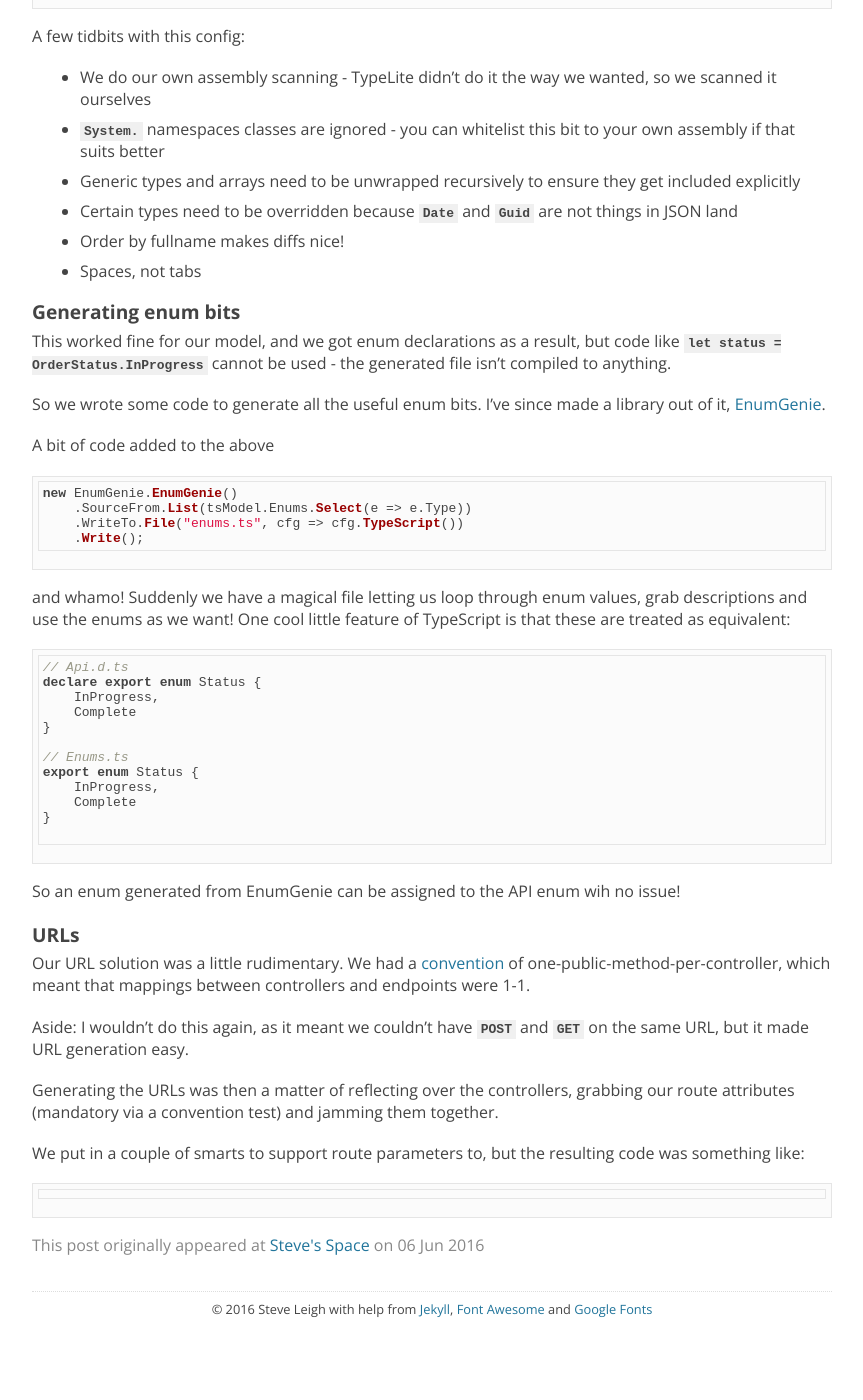
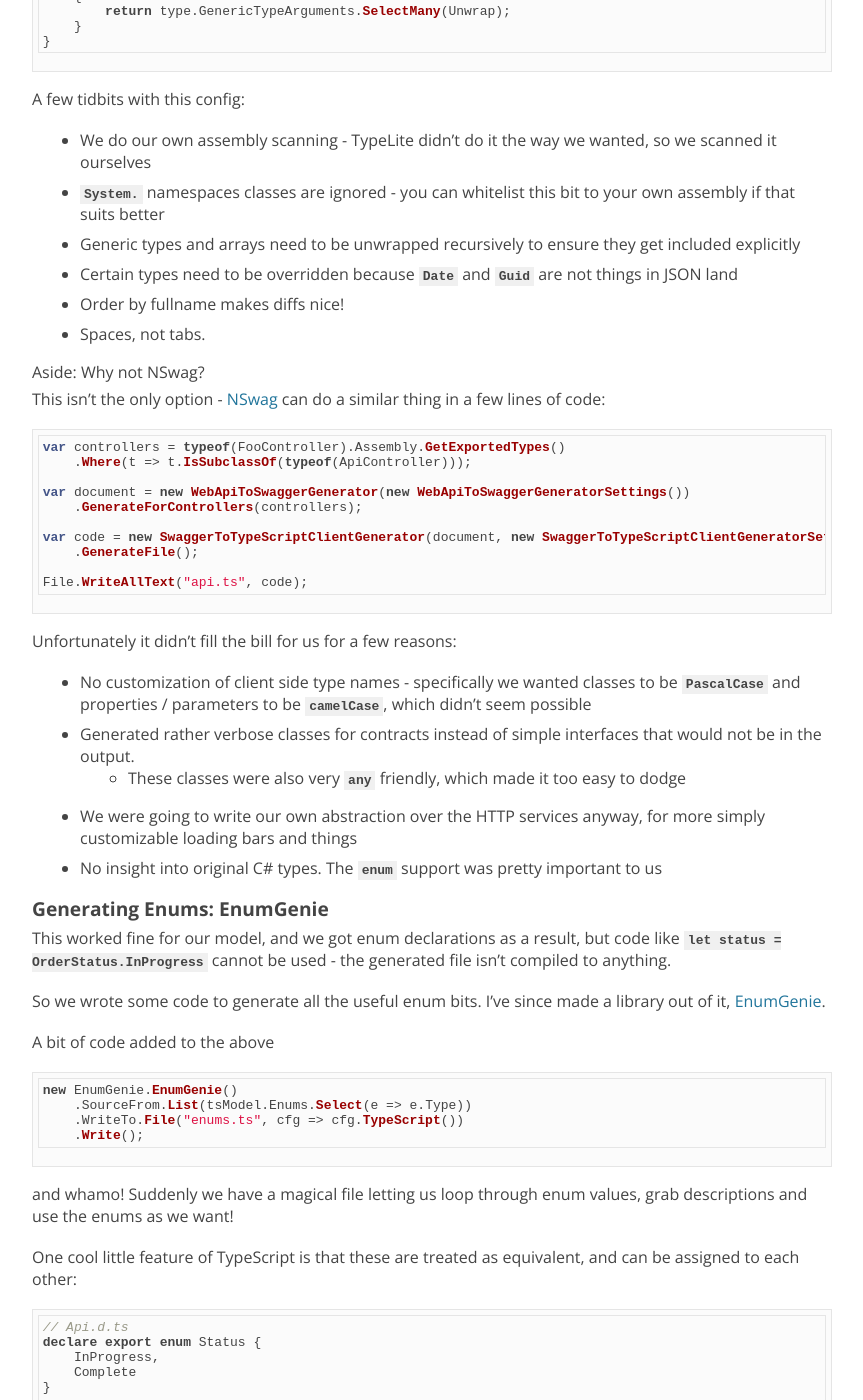
Before and after one commit to xwipeoutx/xwipeoutx.github.io, a Jekyll site: the page built from _posts/2016-12-20-put-your-server-types-on-client.md, in a window 1280 px wide and 1400 px high, scrolled down 1662 px. Shown: the whole window, without its empty margins (208-1071 px from the left). Built offline with Jekyll 4.4.1, drawn with Linux system fonts in a browser that asks for light colours; nearby versions of some CDN libraries; comment, search, counter and statistics services are not loaded; before the commit the page ends 3004 px from its top, so only the background shows below that; some of the changed text lies outside the part shown.

Commit message:
New blog post: Put your server types on your client

````diff
--- a/_posts/2016-12-19-automating-your-client.md
+++ b/_posts/2016-12-20-put-your-server-types-on-client.md
@@ -1,34 +1,37 @@
 ---
 layout: post
-title: Chaining Expressions in C#
+title: Put your server types on your client
 categories:
 - Programming
 tags:
 - c#
-- expressions
-- linq
-date: 2016-06-06 22:00:00 +1000
+- typescript
+- codegen
+date: 2016-12-20 14:00:00 +1000
 ---
-A recent gig I was involved in relied fairly heavily on code generation in order to make our client/server communications safe.
+A recent gig I was involved in relied fairly heavily on code generation in order to make our client/server communications type safe.
 
 We were using [TypeScript](https://www.typescriptlang.org) so a lot of our safety could be guaranteed at compile time - as long as the types were on the client.
+Since we're fallibe, and computers like doing things repetitively, we used some codegen to do thish for us.
 
 Our goals?
 
 - Generate DTOs for all models (and dependants) going to/from API controllers
 - For all enums in the models, create a way to get names, values and descriptions
-- URLs for all API endpoints.
+- Avoid TypeScript's `any` keyword, which breaks this whole approach
 
-## Using TypeLite
+I will be covering URL and client generation in another post - this is about the _types_ not the _operations_.
+
+## Generating Defintions: TypeLite
 
 [TypeLite](TypeLite) did the bulk of the heavy lifting for us - it had appropriate extensibility points, making it easy
 to customise things like camel casing and type names.
 
 We found the easiest thing to do was to add a command like project to our solution,
 and a wrapper powershell script to compile and execute it.  This project could then
-just points to the assembly we wanted types for and away we go!
+just point to the assembly we wanted types for and away we go!
 
-Our configuration was like this:
+Here's what our generator looked like:
 
 ```cs
 public class Program
@@ -40,7 +43,7 @@
             .SelectMany(type => type.GetMethods(BindingFlags.Public | BindingFlags.Instance | BindingFlags.InvokeMethod))
             .SelectMany(ParameterAndReturnTypes)
             .SelectMany(Unwrap)
-            .Where(t => !t.IsPrimitive && t != typeof(string))
+            .Where(t => !t.IsPrimitive && t != typeof(string) && t != typeof(object))
             .Where(t => !t.Namespace.StartsWith("System.")) // Customize this bit to suit your app
             .Distinct()
             .OrderBy(t => t.FullName) // Makes output better for diff
@@ -106,9 +109,35 @@
 * Generic types and arrays need to be unwrapped recursively to ensure they get included explicitly
 * Certain types need to be overridden because `Date` and `Guid` are not things in JSON land
 * Order by fullname makes diffs nice!
-* Spaces, not tabs
+* Spaces, not tabs.
 
-## Generating enum bits
+### Aside: Why not NSwag?
+
+This isn't the only option - [NSwag](https://github.com/NSwag/NSwag) can do a similar thing in a few lines of code:
+
+```cs
+var controllers = typeof(FooController).Assembly.GetExportedTypes()
+    .Where(t => t.IsSubclassOf(typeof(ApiController)));
+
+var document = new WebApiToSwaggerGenerator(new WebApiToSwaggerGeneratorSettings())
+    .GenerateForControllers(controllers);
+
+var code = new SwaggerToTypeScriptClientGenerator(document, new SwaggerToTypeScriptClientGeneratorSettings())
+    .GenerateFile();
+
+File.WriteAllText("api.ts", code);
+```
+
+Unfortunately it didn't fill the bill for us for a few reasons:
+
+* No customization of client side type names - specifically we wanted classes
+to be `PascalCase` and properties / parameters to be `camelCase`, which didn't seem possible
+* Generated rather verbose classes for contracts instead of simple interfaces that would not be in the output.
+  * These classes were also very `any` friendly, which made it too easy to dodge
+* We were going to write our own abstraction over the HTTP services anyway, for more simply customizable loading bars and things
+* No insight into original C# types.  The `enum` support was pretty important to us
+
+## Generating Enums: EnumGenie
 
 This worked fine for our model, and we got enum declarations as a result, but code
 like `let status = OrderStatus.InProgress` cannot be used - the generated file isn't compiled
@@ -126,8 +155,9 @@
 ```
 
 and whamo! Suddenly we have a magical file letting us loop through enum values,
-grab descriptions and use the enums as we want!  One cool little feature of
-TypeScript is that these are treated as equivalent:
+grab descriptions and use the enums as we want!
+
+One cool little feature of TypeScript is that these are treated as equivalent, and can be assigned to each other:
 ```ts
 // Api.d.ts
 declare export enum Status {
@@ -143,18 +173,10 @@
 
 ```
 
-So an enum generated from EnumGenie can be assigned to the API enum wih no issue!
+## Conclusion
 
-## URLs
+There's a fair chunk of code here - most of it reflecting over WebAPI and fiddling
+with formatting.  The result is a tonne of generated goodies for use on the client.
 
-Our URL solution was a little rudimentary.  We had a [convention](https://github.com/andrewabest/Conventional) of one-public-method-per-controller,
-which meant that mappings between controllers and endpoints were 1-1.
-
-Aside: I wouldn't do this again, as it meant we couldn't have `POST` and `GET` on the same URL, but it made URL generation easy.
-
-Generating the URLs was then a matter of reflecting over the controllers, grabbing our route attributes (mandatory via a convention test) and jamming them together.
-
-We put in a couple of smarts to support route parameters to, but the resulting code was something like:
-
-```cs
-```
+Stay tuned for the next post, where we'll look at getting the operations themselves
+down to the client.
````
